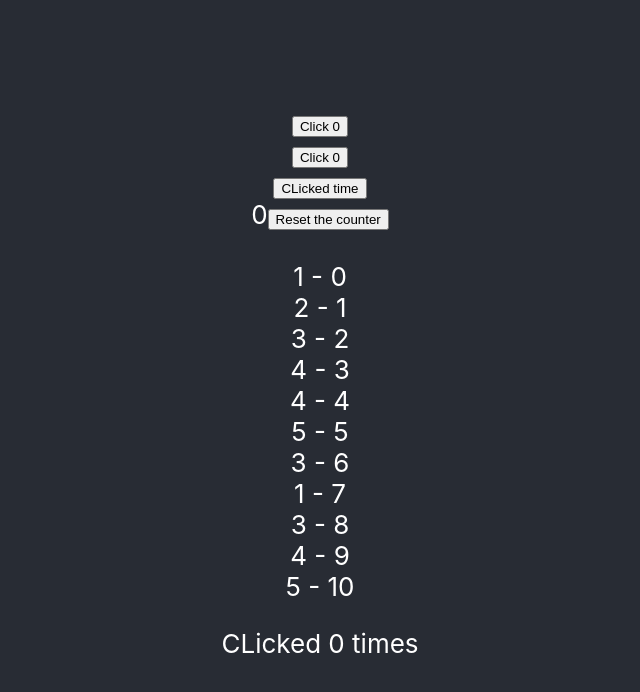
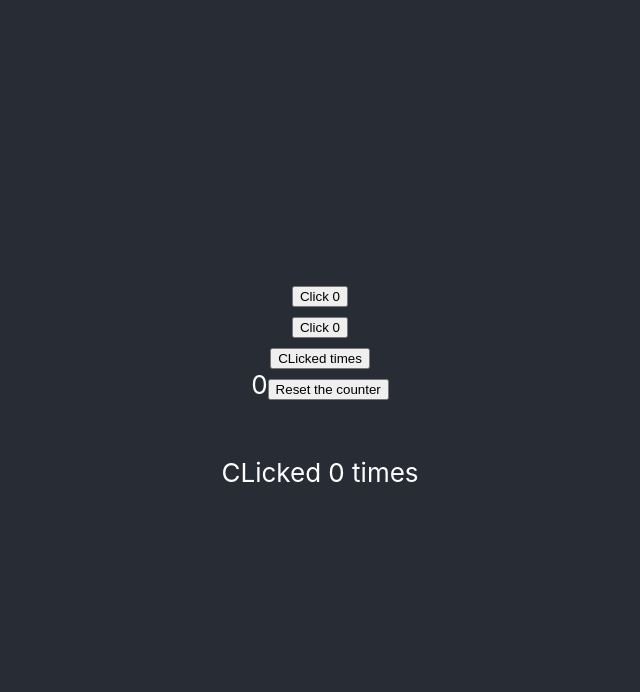
Before and after one commit to Reachakhil/circleCI-react, a React (Create React App) app: page / in a window 1280 px wide. Shown: the top 692 px of the page, without its empty margins (320-960 px from the left). Built offline with nearby package versions, Linux system fonts and the light colour scheme.

Commit message:
code changes

```diff
--- a/src/ClickCounter.js
+++ b/src/ClickCounter.js
@@ -23,21 +23,11 @@ class ClickCounter extends React.Component {
 
 
     render() {
-       let Mapped =  this.state.arr.map((child,key)=>{
-            return( <div key={key} style={{color:'white'}}>{child} - {key}</div>
-                )
-            })
         return(
             <div>
-            <button onClick={this.handleClick}>CLicked time</button>
+            <button onClick={this.handleClick}>CLicked times</button>
             <ClickCounterChild counter={this.state.counter} reset={this.reset}/>
             <br/>
-
-
-            {/* {} */}
-        {Mapped}
-
-
             </div>
         )
     }
```
